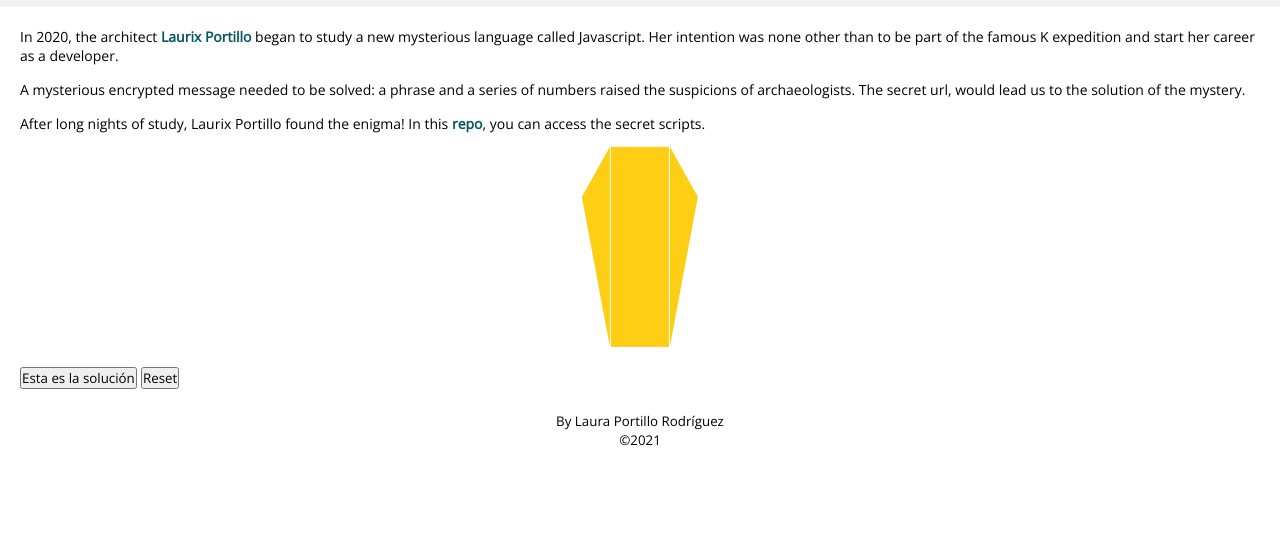
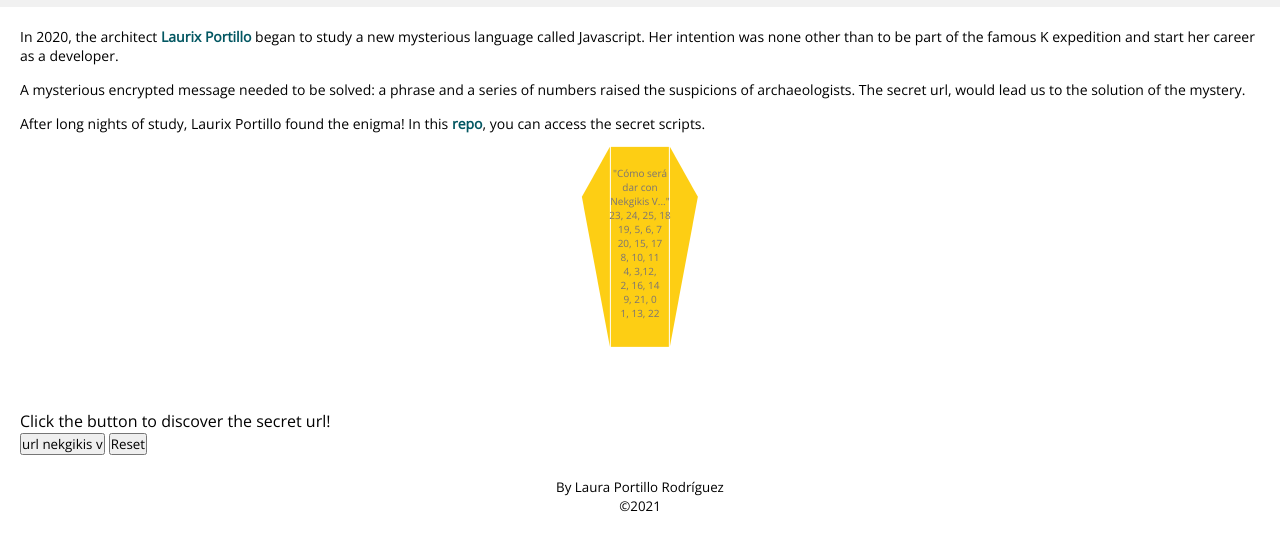
Before and after one commit to lauraportillo/generacion-k, a website: page src/html/index.html in a window 1280 px wide. Shown: the part 65-616 px from the top of the page. Drawn offline with nearby package versions, Linux system fonts and the light colour scheme; files that its build step writes are made by us from their sources; files whose address does not match are found by name.

Commit message:
add section C

```diff
--- a/src/html/index.html
+++ b/src/html/index.html
@@ -47,23 +47,34 @@
 
         <section class="sectionB">
             <div class="hexagon"></div>
-
+            <div class="hexagon__message">
+                <span>"Cómo será</span>
+                <span> dar con </span>
+                <span>Nekgikis V..."</span>
+                <span>23, 24, 25, 18</span>
+                <span>19, 5, 6, 7</span>
+                <span>20, 15, 17</span>
+                <span>8, 10, 11</span>
+                <span>4, 3,12,</span>
+                <span>2, 16, 14</span>
+                <span>9, 21, 0</span>
+                <span>1, 13, 22</span>
+            </div>
         </section>
 
+        <section class="sectionC">
 
-        <!-- <h2>Cómo será dar con Nekgikis V...</h2>
-        <h2>23, 24, 25, 18, 19, 5, 6, 7, 20, 15, 17, 8, 10, 11, 4, 3,
-            12, 2, 16, 14, 9, 21, 0, 1, 13, 22</h2> -->
-
+            <span>Click the button to discover the secret url!</span>
 
             <form>
-            <button class="js-btn">Esta es la solución</button>
+                <button class="js-btn">url nekgikis v</button>
                 <button class="js-reset">Reset</button>
             </form>
 
             <a href="https://v.generacionk.kairosds.com/" target="_blank">
                 <h2 class="js-solution solution"></h2>
             </a>
+        </section>
     </main>
 
     <footer class="containerFooter">
--- a/src/scss/main.scss
+++ b/src/scss/main.scss
@@ -51,7 +51,6 @@
 .sectionB {
   display: flex;
   flex-direction: column;
-  justify-content: center;
   align-items: center;
   margin-top: 70px;
   margin-bottom: 90px;
@@ -63,6 +62,7 @@
   background: $color-3;
   position: relative;
   transform: rotate(90deg);
+  z-index: -1;
 }
 .hexagon::before {
   content: '';
@@ -86,7 +86,14 @@
   border-right: 150px solid transparent;
   border-top: 28.8675px solid $color-3;
 }
-
+.hexagon__message {
+  margin-top: -110px;
+  font-size: 10px;
+  display: flex;
+  flex-direction: column;
+  align-items: center;
+  color: $color-7;
+}
 .solution {
   color: orange;
 }
```
Lines whose indentation alone changed are shown as unchanged.
